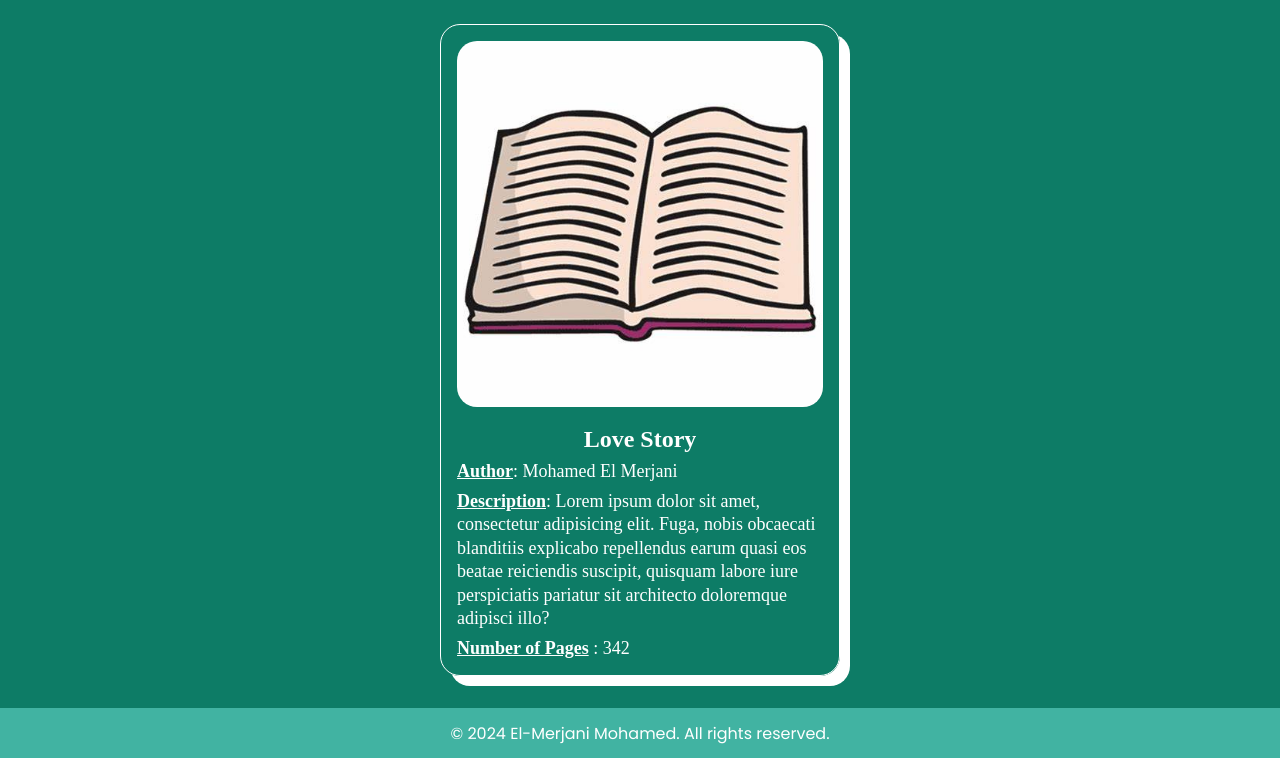
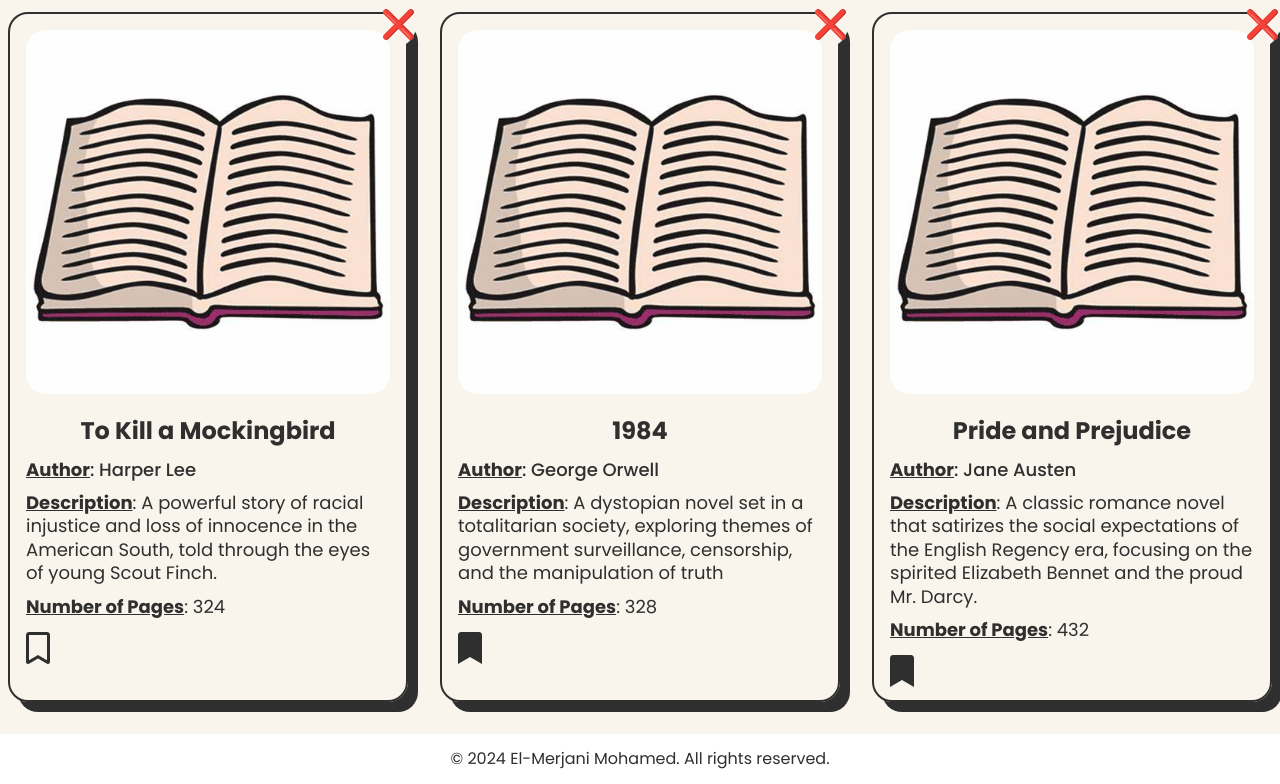
Before and after one commit to elmerjani/book-library, a plain HTML site: page index.html in a window 1280 px wide. Shown: the part 147-931 px from the top of the page. Before the commit the page ends 905 px from the top, so only its background shows below. Drawn offline with Linux system fonts and the light colour scheme.

Commit message:
Add Book,Book-Card and Library factories and implement delete book

```diff
--- /dev/null
+++ b/book.js
@@ -0,0 +1,82 @@
+
+
+
+function createBook(title,author,description,numberOfPages,read=false){
+    const book ={title,author,description,numberOfPages,read};
+    let deleted=false;
+    let  bookCard ;
+
+
+
+    function isDeleted(){
+        console.log(deleted);
+        return deleted;
+    }
+    function deleteBook() {
+        deleted = true;
+        if (bookCard && bookCard.parentNode) {
+            bookCard.parentNode.removeChild(bookCard);
+        }
+    }
+
+    bookCard = createBookCard(book, deleteBook);
+
+
+    return {book,bookCard,isDeleted,deleteBook};
+
+}
+
+
+
+function createBookCard(book,onDelete) {
+
+    const bookCard = document.createElement('div');
+    bookCard.className = 'book-card';
+
+    const deleteButton = document.createElement('div');
+    deleteButton.className = 'delete';
+    deleteButton.textContent = '❌';
+    bookCard.appendChild(deleteButton);
+    deleteButton.addEventListener('click',onDelete)
+
+
+    const img = document.createElement('img');
+    img.src = './OIP.jpg';
+    img.alt = 'school book image';
+    bookCard.appendChild(img);
+
+    const title = document.createElement('h2');
+    title.className = 'title';
+    title.textContent = book.title;
+    bookCard.appendChild(title);
+
+    const author = document.createElement('p');
+    author.className = 'author';
+    author.innerHTML = '<strong>Author</strong>: ' + book.author;
+    bookCard.appendChild(author);
+
+    const description = document.createElement('p');
+    description.className = 'description';
+    description.innerHTML = '<strong>Description</strong>: ' + book.description;
+    bookCard.appendChild(description);
+
+    const pages = document.createElement('p');
+    pages.className = 'number-of-pages';
+    pages.innerHTML = '<strong>Number of Pages</strong>: ' + book.numberOfPages;
+    bookCard.appendChild(pages);
+
+    const readDiv = document.createElement('div');
+    readDiv.className = 'read';
+    const readIcon=document.createElement('div');
+    readIcon.innerHTML = book.read?'<i class="fa-solid fa-bookmark fa-2xl" style="color: #2f2f2f;"></i>':
+                                    '<i class="fa-regular fa-bookmark fa-2xl" style="color: #2f2f2f;"></i>';
+
+    readDiv.appendChild(readIcon);
+    bookCard.appendChild(readDiv);
+
+    return bookCard;
+}
+export {
+    createBook,
+    createBookCard
+}
--- a/index.html
+++ b/index.html
@@ -23,20 +23,12 @@
     <main role="main">
         <div class="header">
             <button>
-                <!-- <img src="./add_24dp_41B3A2_FILL0_wght400_GRAD0_opsz24.svg" alt="">  -->
-
-                <h2> + Add new book</h2>
+                <h2 class="add-new-book"> + Add new book</h2>
             </button>
         </div>
         <div class="books">
-            <div class="book-card">
-                <img src="./OIP.jpg" alt="school book image">
-                <h2 class="title">Love Story</h2>
-                <p class="author"><strong>Author</strong>: Mohamed El Merjani</p>
-                <p class="description"><strong>Description</strong>: Lorem ipsum dolor sit amet, consectetur adipisicing elit. Fuga, nobis obcaecati blanditiis explicabo repellendus earum quasi eos beatae reiciendis suscipit, quisquam labore iure perspiciatis pariatur sit architecto doloremque adipisci illo?</p>
-                <p class="number-of-pages"> <strong>Number of Pages</strong> : 342</p>
 
-            </div>
+        </div>
         </div>
     </main>
 
@@ -48,7 +40,7 @@
     </footer>
 
 
-    <script src="./script.js"></script>
+    <script src="./script.js" type="module"></script>
 
 </body>
 </html>
--- /dev/null
+++ b/library.js
@@ -0,0 +1,41 @@
+
+function createLibrary(){
+    const container =document.querySelector('.books');
+    let books=[];
+
+
+    const handleClick = function (event)  {
+        console.log(books);
+        if (event.target.className==='delete'){
+
+            books=books.filter((book)=>{
+                console.log(book.isDeleted());
+
+
+                return !book.isDeleted();
+
+            });
+
+
+        }
+        console.log(books)
+    }
+    container.addEventListener('click',handleClick)
+    function renderBooks(){
+        books.forEach(function(book){
+
+            container.appendChild(book.bookCard);
+        });
+    }
+    function addBook(book){
+        books.push(book);
+
+    }
+    function removeBook(book){
+        books=books.filter(function(bookItem){
+            return bookItem===book;
+        });
+    }
+    return {addBook,removeBook,renderBooks};
+}
+export default createLibrary;
--- a/script.js
+++ b/script.js
@@ -1,13 +1,35 @@
-const myLibrary =[]
+import createLibrary from "./library.js";
+import { createBook } from "./book.js";
+
+const library =createLibrary();
+const book1={
+    title: "To Kill a Mockingbird",
+    author: "Harper Lee",
+    description: "A powerful story of racial injustice and loss of innocence in the American South, told through the eyes of young Scout Finch.",
+    numberOfPages: 324,
+    read: false
+
+}
+const book2={
+
+        title: "1984",
+        author: "George Orwell",
+        description: "A dystopian novel set in a totalitarian society, exploring themes of government surveillance, censorship, and the manipulation of truth",
+        numberOfPages: 328,
+        read: false
 
 
-function Book(title, author,numberOfPages,read){
-    this.title = title;
-    this.author = author;
-    this.numberOfPages = numberOfPages;
-    this.read = read;
+}
+const book3={
+    title: "Pride and Prejudice",
+    author: "Jane Austen",
+    description: "A classic romance novel that satirizes the social expectations of the English Regency era, focusing on the spirited Elizabeth Bennet and the proud Mr. Darcy.",
+    numberOfPages:432,
+    read:true
 }
 
-function addBookToLibrary(book){
-    myLibrary.push(book);
-}
+library.addBook(createBook(book1.title, book1.author, book1.description,book1.numberOfPages,false));
+library.addBook(createBook(book2.title, book2.author, book2.description,book2.numberOfPages,true));
+library.addBook(createBook(book3.title, book3.author, book3.description,book3.numberOfPages,true));
+
+library.renderBooks();
--- a/style.css
+++ b/style.css
@@ -1,8 +1,10 @@
 @import url('https://fonts.googleapis.com/css2?family=Poppins:ital,wght@0,100;0,200;0,300;0,400;0,500;0,600;0,700;0,800;0,900;1,100;1,200;1,300;1,400;1,500;1,600;1,700;1,800;1,900&display=swap');
 
 *{
-    --bg-color: #41B3A2;
-    color: white;
+    --header-bg-color: #f9f5ec3d;
+    --main-bg-color:#F9F5EC ;
+    --text-color: #2F2F2F;
+    color:#2F2F2F ;
     font-family: "Poppins", sans-serif;
     margin: 0;
     padding: 0;
@@ -21,7 +23,7 @@ header {
     justify-content: space-between;
     align-items: center;
     padding: 16px;
-    background-color: var(--bg-color);
+    background-color: var(--header-bg-color);
 
 }
 
@@ -41,7 +43,8 @@ a{
 main {
 
     flex: 1;
-    background-color: #0D7C66;
+    background-color: var(--main-bg-color);
+
 }
 
 main .header {
@@ -60,25 +63,51 @@ main .header button{
     font-weight: 400;
 
 }
-
+button{
+    cursor: pointer;
+}
+.add-new-book{
+    align-content: center;
+    width: 250px;
+    height: 60px;
+}
+.add-new-book:hover{
+    background-color: #d8d1c2;
+    color: #686464;
+    /* background-color: #2bb89b; */
+    border-radius: 12px;
+}
 
 .books{
     display: flex;
     flex-wrap: wrap;
     justify-content: center;
-    padding: 32px 0;
+    gap: 32px;
+    padding-bottom: 32px;
 }
-.book-card *{
-    font-family: 'Times New Roman', Times, serif;
-}
+
 .books .book-card{
-
+    position: relative;
     width: min(80%,400px);
-    border: 1px solid white;
-    box-shadow: 10px 10px 0 white;
+    border: 2px solid #2F2F2F;
+    box-shadow: 10px 10px 0 #2F2F2F;
     border-radius: 20px;
     padding: 16px;
 }
+.delete{
+    position: absolute;
+    top: -10px;
+    right: -10px;
+    display: flex;
+    justify-content: center;
+    align-items: center;
+    font-size: 28px;
+    background-color: var(--main-bg-color);
+    border-radius: 100%;
+    cursor: pointer;
+    color: white;
+}
+
 .book-card p{
     font-size: 18px;
 }
@@ -106,11 +135,15 @@ strong{
     margin-bottom: 8px ;
 
 }
+.read{
+    margin-top: 16px ;
+    cursor: pointer;
+}
 
 
 footer{
     background-color:var(--bg-color) ;
-    color: white;
+    color: var(--header-bg-color);
     height: 50px;
     display: flex;
     align-items: center;
```
